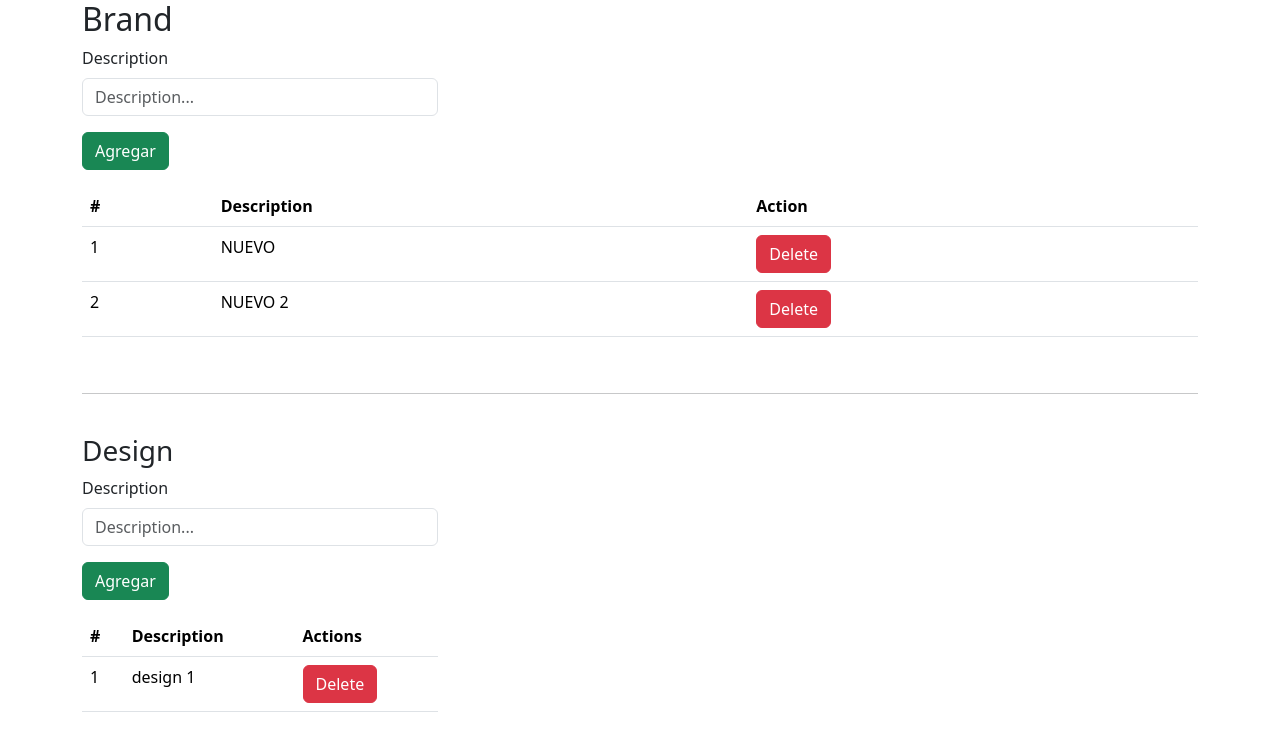
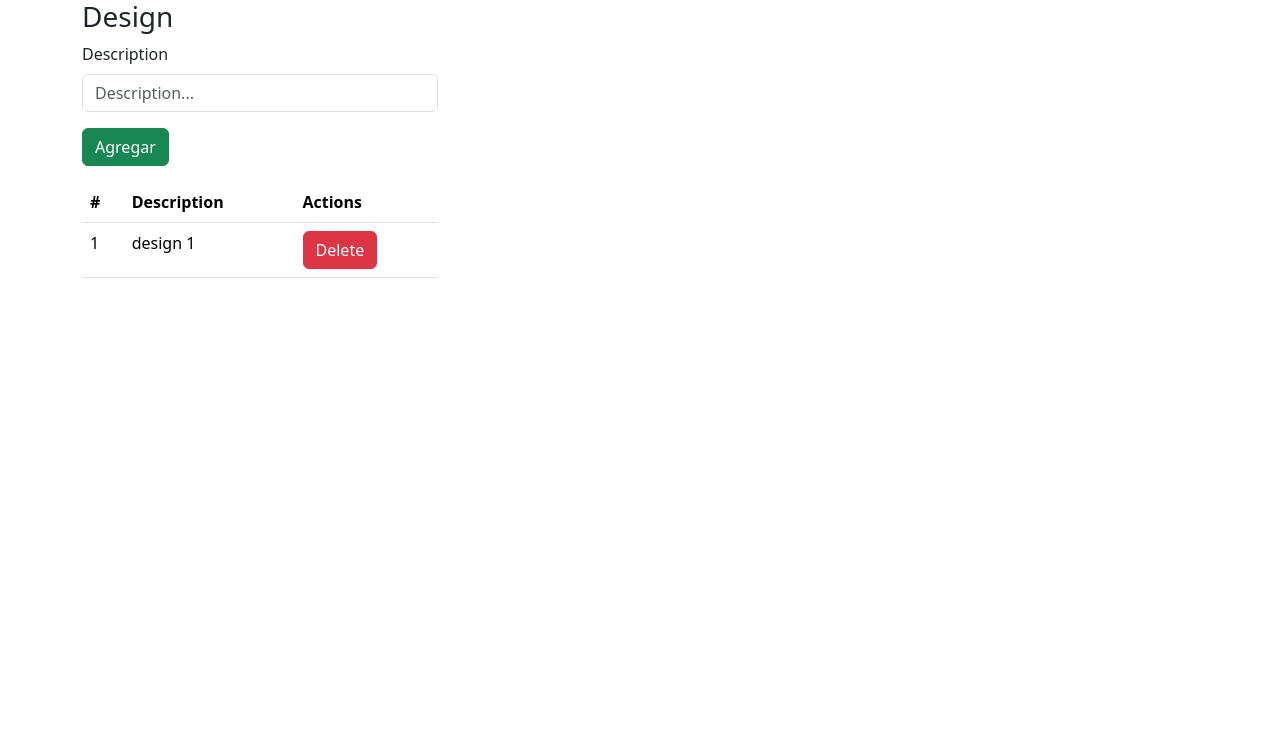
Before and after one commit to franz1628/angularfirst, an Angular app: page /design in a window 1280 px wide. Before the commit this address led to /. Shown: the top 742 px of the page. Built offline with nearby package versions, Linux system fonts and the light colour scheme.

Commit message:
used basic Router

```diff
--- a/src/app/app-routing.module.ts
+++ b/src/app/app-routing.module.ts
@@ -1,7 +1,22 @@
 import { NgModule } from '@angular/core';
 import { RouterModule, Routes } from '@angular/router';
+import { BrandPagesComponent } from './brand/pages/brand-pages/brand-pages.component';
+import { DesignPageComponent } from './design/pages/design-page/design-page.component';
 
-const routes: Routes = [];
+const routes: Routes = [
+  {
+    path: 'brand',
+    component: BrandPagesComponent
+  },
+  {
+    path: 'design',
+    component: DesignPageComponent
+  },
+  {
+    path: '**',
+    component:BrandPagesComponent
+  }
+];
 
 @NgModule({
   imports: [RouterModule.forRoot(routes)],
--- a/src/app/app.component.html
+++ b/src/app/app.component.html
@@ -1,6 +1,3 @@
 
-<app-brand-pages></app-brand-pages>
-<br>
-<hr>
-<br>
-<app-design-page></app-design-page>
+
+<router-outlet></router-outlet>
```
